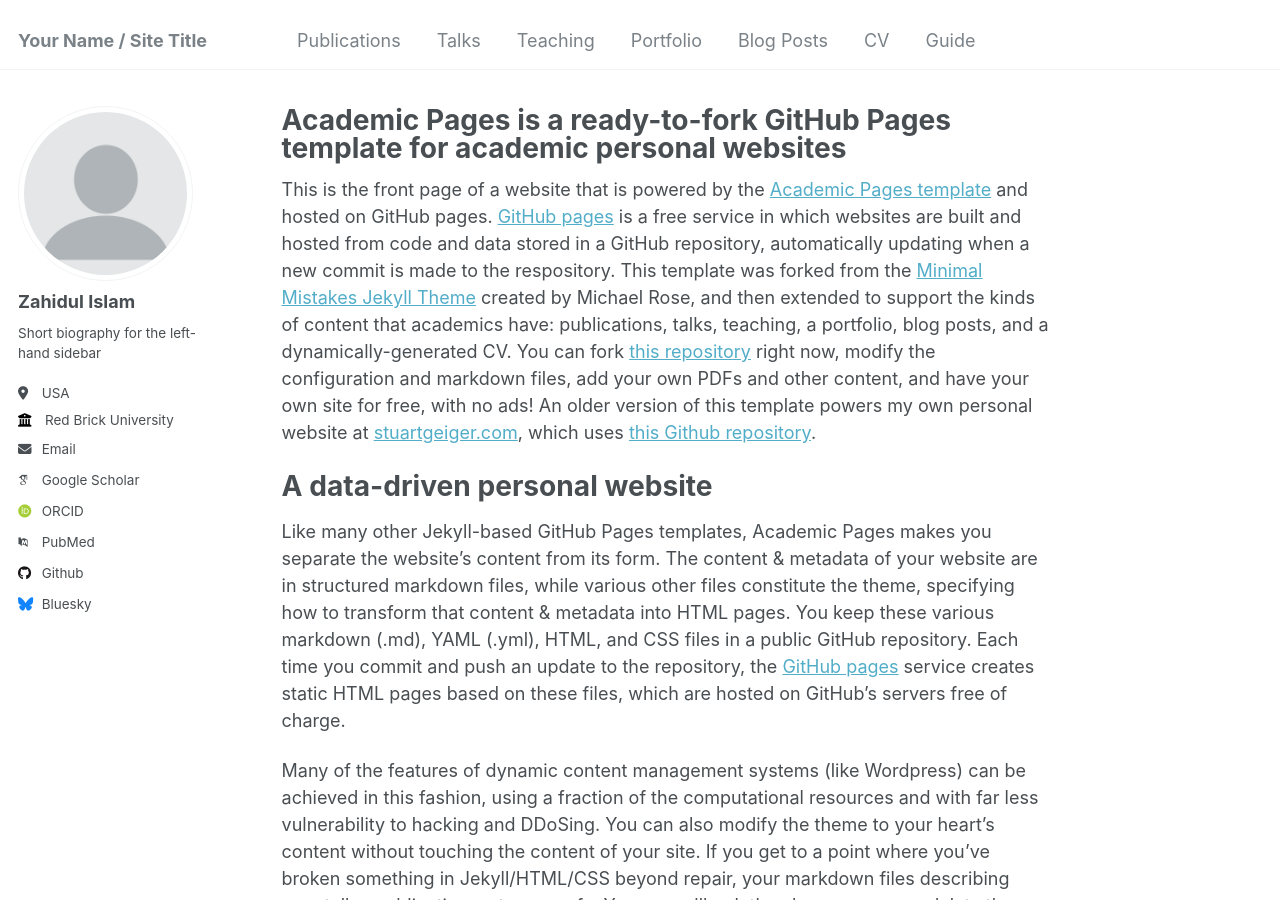
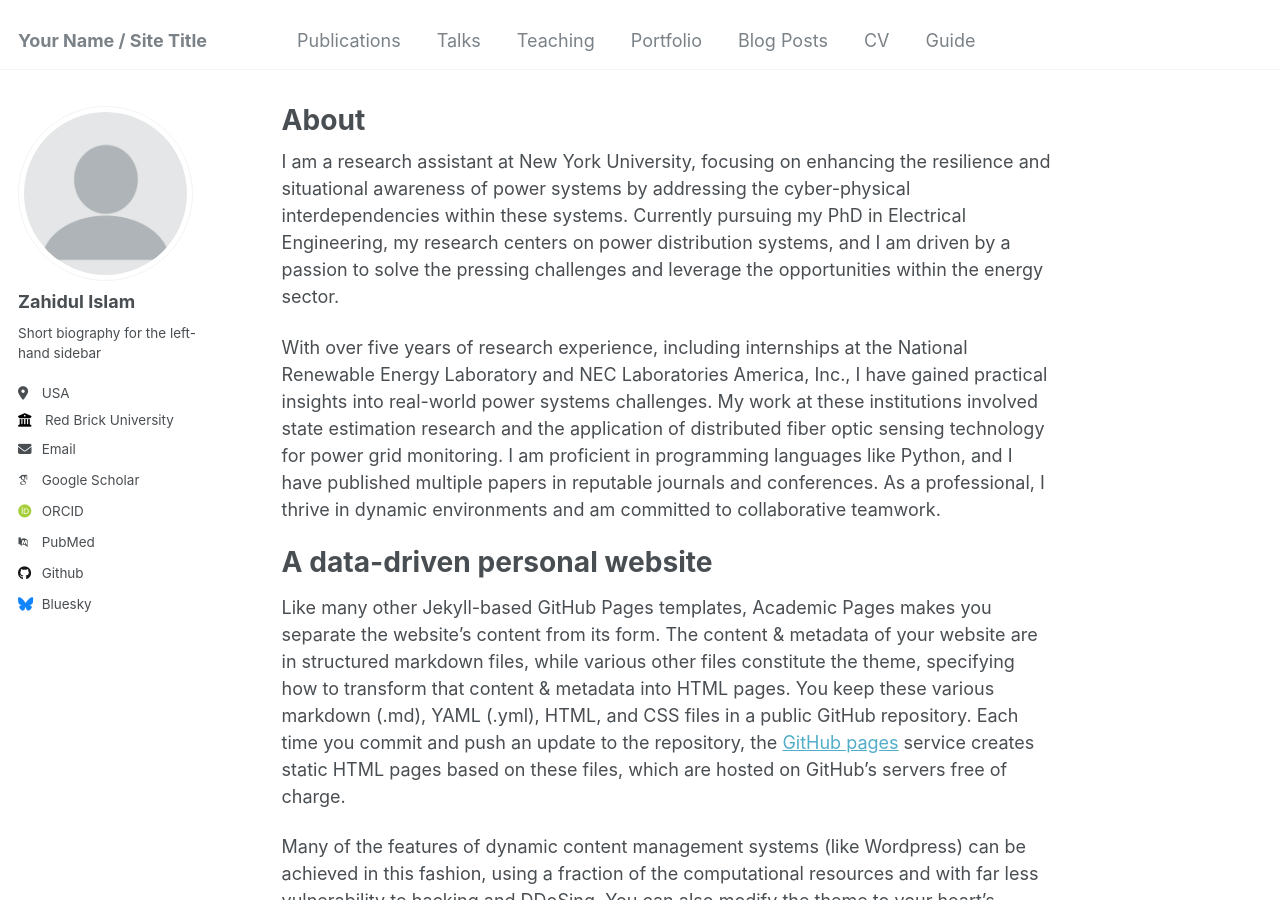
Before and after one commit to zahidul-ece/zahidul-ece.github.io, a Jekyll site: the page built from _pages/about.md, in a window 1280 px wide and 900 px high. Built offline with Jekyll 4.4.1, drawn with Linux system fonts in a browser that asks for light colours; some web fonts are replaced.

Commit message:
Update about.md

```diff
--- a/_pages/about.md
+++ b/_pages/about.md
@@ -1,13 +1,15 @@
 ---
 permalink: /
-title: "Academic Pages is a ready-to-fork GitHub Pages template for academic personal websites"
+title: "About"
 author_profile: true
 redirect_from:
   - /about/
   - /about.html
 ---
 
-This is the front page of a website that is powered by the [Academic Pages template](https://github.com/academicpages/academicpages.github.io) and hosted on GitHub pages. [GitHub pages](https://pages.github.com) is a free service in which websites are built and hosted from code and data stored in a GitHub repository, automatically updating when a new commit is made to the respository. This template was forked from the [Minimal Mistakes Jekyll Theme](https://mmistakes.github.io/minimal-mistakes/) created by Michael Rose, and then extended to support the kinds of content that academics have: publications, talks, teaching, a portfolio, blog posts, and a dynamically-generated CV. You can fork [this repository](https://github.com/academicpages/academicpages.github.io) right now, modify the configuration and markdown files, add your own PDFs and other content, and have your own site for free, with no ads! An older version of this template powers my own personal website at [stuartgeiger.com](http://stuartgeiger.com), which uses [this Github repository](https://github.com/staeiou/staeiou.github.io).
+I am a research assistant at New York University, focusing on enhancing the resilience and situational awareness of power systems by addressing the cyber-physical interdependencies within these systems. Currently pursuing my PhD in Electrical Engineering, my research centers on power distribution systems, and I am driven by a passion to solve the pressing challenges and leverage the opportunities within the energy sector.
+
+With over five years of research experience, including internships at the National Renewable Energy Laboratory and NEC Laboratories America, Inc., I have gained practical insights into real-world power systems challenges. My work at these institutions involved state estimation research and the application of distributed fiber optic sensing technology for power grid monitoring. I am proficient in programming languages like Python, and I have published multiple papers in reputable journals and conferences. As a professional, I thrive in dynamic environments and am committed to collaborative teamwork.
 
 A data-driven personal website
 ======
```
